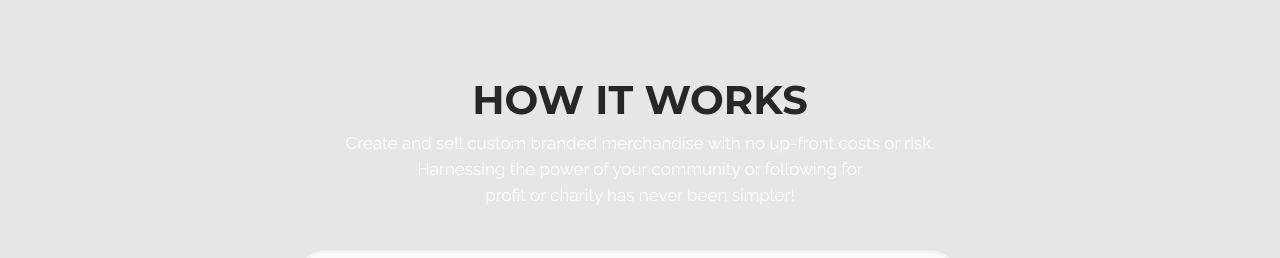
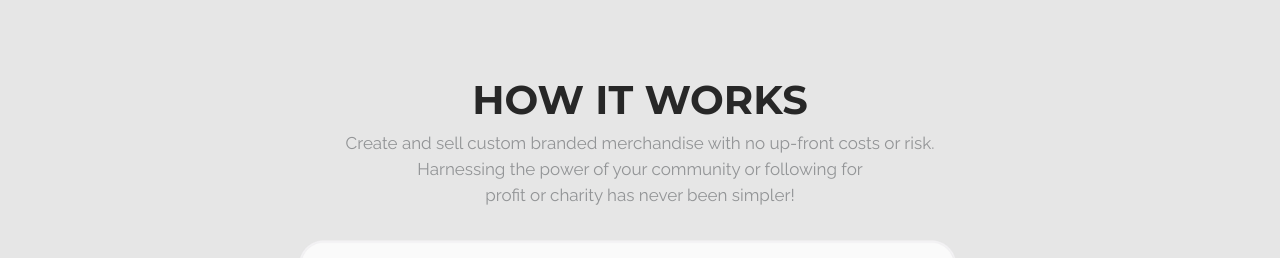
Before and after one commit to rezasoniquete/threddit, a plain HTML site: page index.html in a window 1280 px wide. Shown: the part 820-1078 px from the top of the page. Drawn offline with nearby package versions, Linux system fonts and the light colour scheme.

Commit message:
Update index.html

```diff
--- a/index.html
+++ b/index.html
@@ -93,7 +93,7 @@ following for<br>profit or charity has never been simpler!</p>
         <div class="row">
           <div class="col-sm-8 col-sm-offset-2 text-center margin-30 wow fadeIn" data-wow-delay="0.6s">
             <h4>HOW IT WORKS</h4>
-            <p class="lead">Create and sell custom branded merchandise with no up-front costs or risk.<br>Harnessing the power of your community or
+            <p class="lead2">Create and sell custom branded merchandise with no up-front costs or risk.<br>Harnessing the power of your community or
 following for <br>profit or charity has never been simpler!</p>
           </div>
         </div>
```
